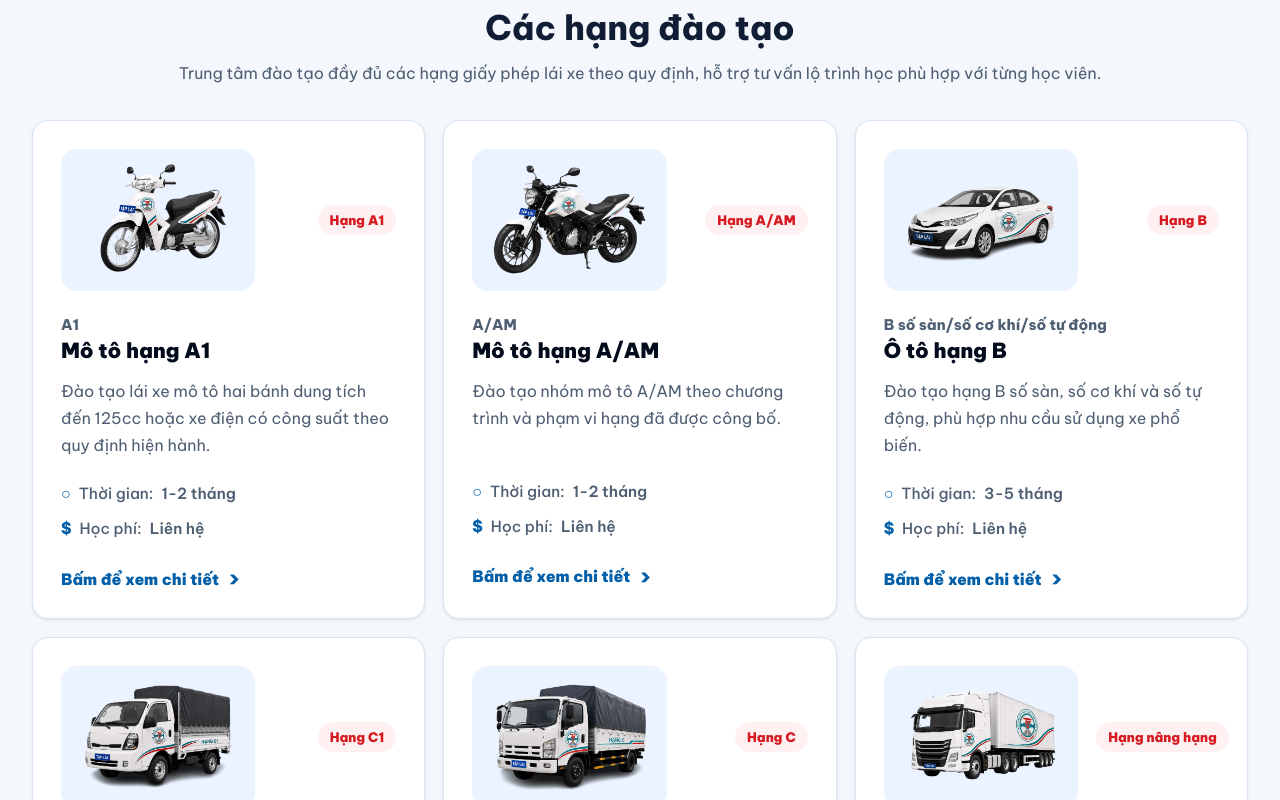
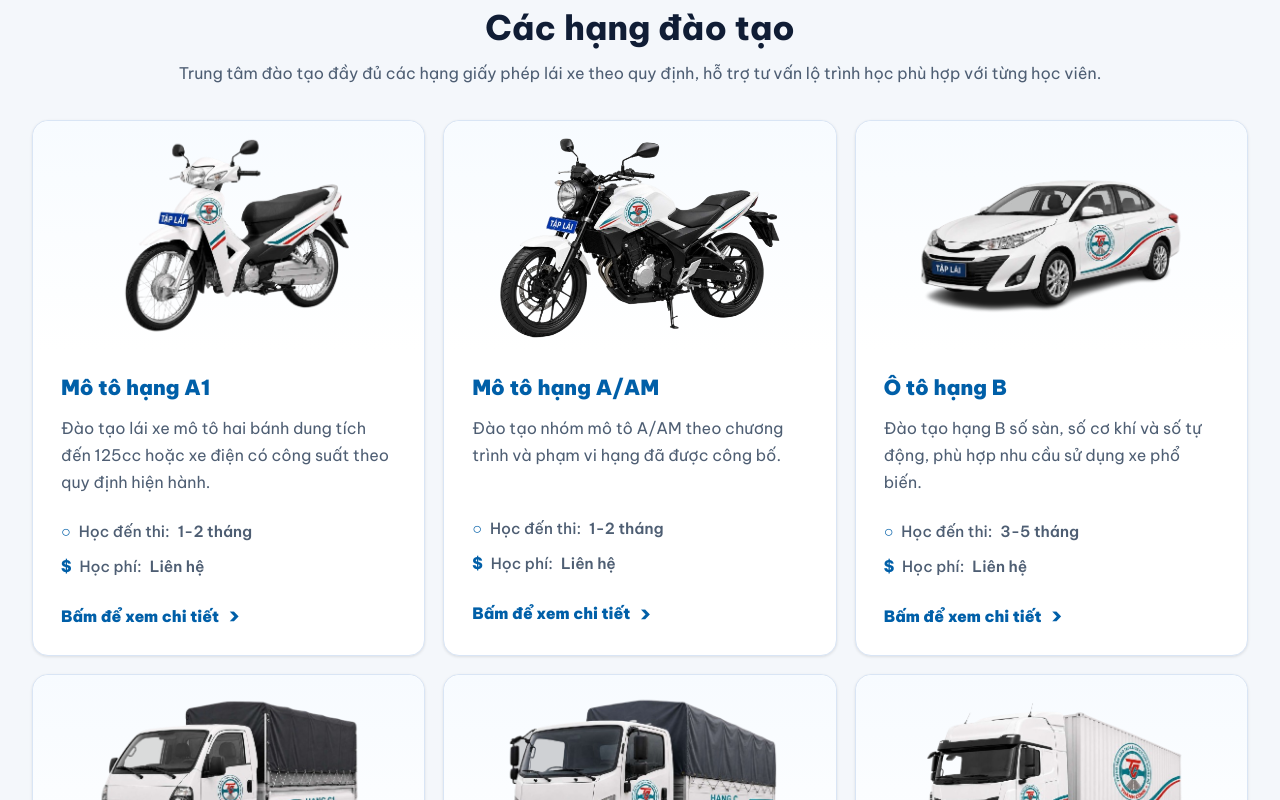
Before and after one commit to iamthais2hag/WebSite-TTDTLXCGDB-ThanhCong, a React (Vite) app in the folder client/: page / in a window 1280 px wide. Shown: the part 3400-4200 px from the top of the page. Built offline with nearby package versions, Linux system fonts and the light colour scheme; no server answers.

Commit message:
Tinh gon card hang dao tao

```diff
--- a/client/src/App.css
+++ b/client/src/App.css
@@ -725,62 +725,31 @@ input {
   transform: translateY(-2px);
 }
 
-.training-card__top {
+.training-card__media {
+  width: calc(100% + 60px);
+  height: 238px;
+  min-height: 0;
+  margin: -30px -30px 26px;
+  padding: 18px 28px 12px;
   display: flex;
   align-items: center;
-  justify-content: space-between;
-  gap: 18px;
-  margin-bottom: 22px;
-}
-
-.training-card__media {
-  width: min(58%, 240px);
-  height: 142px;
-  min-height: 0;
-  margin: 0;
-  padding: 12px;
-  display: flex;
-  align-items: center;
   justify-content: center;
-  flex: 0 0 auto;
-  border-radius: 14px;
-  background: #eaf3ff;
+  border-radius: 16px 16px 0 0;
+  background: linear-gradient(180deg, #f7fbff 0%, #ffffff 100%);
 }
 
 .training-card__media img {
   display: block;
   width: 100%;
   max-width: 100%;
-  max-height: 118px;
+  max-height: 210px;
   height: auto;
   object-fit: contain;
 }
 
-.training-card__badge {
-  display: inline-flex;
-  align-items: center;
-  min-height: 30px;
-  margin: 0;
-  padding: 5px 12px;
-  border-radius: 999px;
-  color: var(--brand-red);
-  background: #fff1f1;
-  font-size: 0.82rem;
-  font-weight: 900;
-  white-space: nowrap;
-}
-
-.training-card__group-name {
-  margin: 0 0 12px;
-  color: var(--brand-blue);
-  font-size: 0.92rem;
-  font-weight: 800;
-  line-height: 1.3;
-}
-
 .training-card h3 {
   margin: 0 0 14px;
-  color: #020b1c;
+  color: var(--brand-blue);
   font-size: clamp(1.34rem, 1.6vw, 1.58rem);
   font-weight: 900;
   line-height: 1.25;
@@ -794,6 +763,7 @@ input {
 
 .training-card__summary {
   min-height: 86px;
+  color: var(--text-main);
   font-size: 1rem;
 }
 
@@ -1666,13 +1636,13 @@ input {
 }
 
 .training-card__media {
-  width: min(58%, 240px);
-  height: 142px;
+  width: calc(100% + 56px);
+  height: 230px;
   min-height: 0;
-  margin: 0;
-  padding: 12px;
-  border-radius: 16px;
-  background: #eaf3ff;
+  margin: -28px -28px 24px;
+  padding: 18px 26px 12px;
+  border-radius: 16px 16px 0 0;
+  background: linear-gradient(180deg, #f7fbff 0%, #ffffff 100%);
 }
 
 .training-card h3 {
--- a/client/src/pages/EnrollmentPage.tsx
+++ b/client/src/pages/EnrollmentPage.tsx
@@ -8,7 +8,6 @@ import nhImage from "../assets/nh.png";
 const trainingGroups = [
   {
     image: a1Image,
-    badge: "Hạng A1",
     name: "A1",
     title: "Mô tô hạng A1",
     summary:
@@ -17,7 +16,6 @@ const trainingGroups = [
   },
   {
     image: amImage,
-    badge: "Hạng A/AM",
     name: "A/AM",
     title: "Mô tô hạng A/AM",
     summary: "Đào tạo nhóm mô tô A/AM theo chương trình và phạm vi hạng đã được công bố.",
@@ -25,7 +23,6 @@ const trainingGroups = [
   },
   {
     image: bImage,
-    badge: "Hạng B",
     name: "B số sàn/số cơ khí/số tự động",
     title: "Ô tô hạng B",
     summary:
@@ -34,7 +31,6 @@ const trainingGroups = [
   },
   {
     image: c1Image,
-    badge: "Hạng C1",
     name: "C1",
     title: "Ô tô tải hạng C1",
     summary:
@@ -43,7 +39,6 @@ const trainingGroups = [
   },
   {
     image: cImage,
-    badge: "Hạng C",
     name: "C",
     title: "Ô tô tải hạng C",
     summary: "Đào tạo ô tô tải hạng C cho học viên cần nâng cao kỹ năng vận tải chuyên nghiệp.",
@@ -51,7 +46,6 @@ const trainingGroups = [
   },
   {
     image: nhImage,
-    badge: "Hạng nâng hạng",
     name: "Nâng hạng",
     title: "Nâng hạng giấy phép lái xe",
     summary: "Tư vấn và đào tạo nâng hạng GPLX theo nhu cầu thực tế của học viên và quy định hiện hành.",
@@ -80,18 +74,14 @@ export function EnrollmentPage() {
         <div className="training-grid" aria-label="Danh sách hạng đào tạo">
           {trainingGroups.map((group) => (
             <article className="training-card" key={group.name}>
-              <div className="training-card__top">
-                <div className="training-card__media">
-                  <img src={group.image} alt="" />
-                </div>
-                <span className="training-card__badge">{group.badge}</span>
+              <div className="training-card__media">
+                <img src={group.image} alt="" />
               </div>
-              <p className="training-card__group-name">{group.name}</p>
               <h3>{group.title}</h3>
               <p className="training-card__summary">{group.summary}</p>
               <div className="training-card__details" aria-label={`Thông tin ${group.name}`}>
                 <p className="training-card__detail training-card__detail--time">
-                  <span>Thời gian:</span>
+                  <span>Học đến thi:</span>
                   <strong>{group.duration}</strong>
                 </p>
                 <p className="training-card__detail training-card__detail--fee">
```
Also changed, not shown: 1 other file (tests, documents, lock files or other folders).
